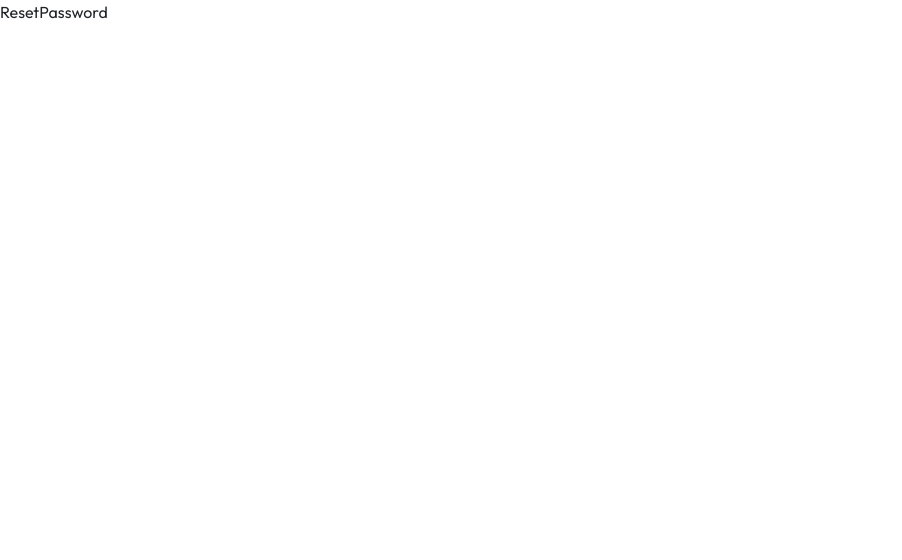
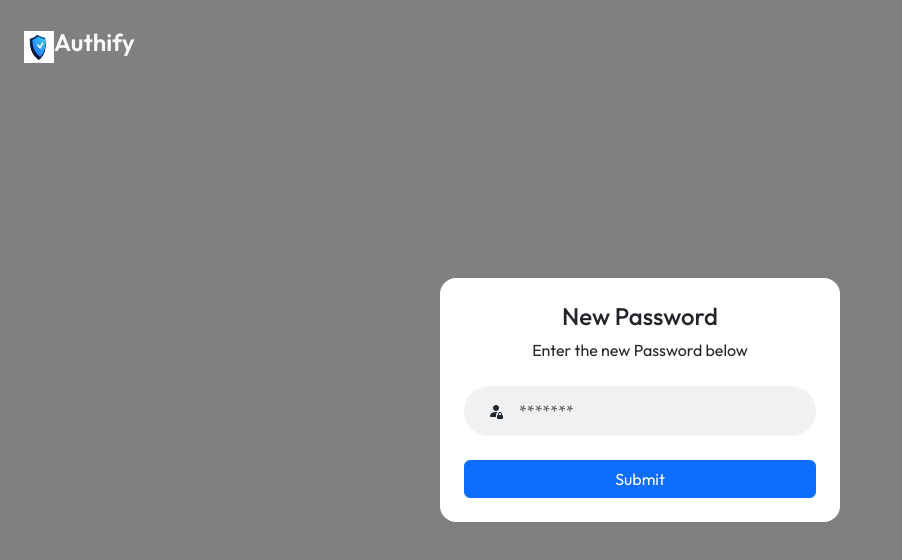
Before and after one commit to sukanya24-akuri/AuthifyFrontEnd, a React (Vite) app in the folder authify/: page /reset-password in a window 1280 px wide. Shown: the top 560 px of the page, without its empty margins (0-902 px from the left). Built offline with nearby package versions, Linux system fonts and the light colour scheme.

Commit message:
reset password UI changes done

```diff
--- a/authify/src/components/Menubar.jsx
+++ b/authify/src/components/Menubar.jsx
@@ -113,7 +113,7 @@ export const Menubar = () => {
           className="btn btn-outline-dark rounded-pill px-3"
           onClick={() => navigate("/login")}
         >
-          Login <i className="bi bi-arrow-right ms-3"></i>
+          Log in <i className="bi bi-arrow-right ms-3"></i>
         </div>
       )}
     </nav>
--- a/authify/src/pages/EmailVerify.jsx
+++ b/authify/src/pages/EmailVerify.jsx
@@ -1,4 +1,4 @@
-import React, { useContext, useRef, useState } from "react";
+import React, { useContext, useEffect, useRef, useState } from "react";
 import { Link, useNavigate } from "react-router-dom";
 import { assets } from "../assets/assets.js";
 import { AppContext } from "../context/AppContext.jsx";
@@ -55,7 +55,13 @@ export const EmailVerify = () => {
     } finally {
       setLoading(false);
     }
-  };
+  }
+  useEffect(
+    ()=>{
+      userData &&
+      isLoggedIn && userData.isAccountVerified && navigate("/");
+    },[isLoggedIn,userData]
+  )
   return (
     <div
       className="email-verify-container d-flex align-items-center justify-content-center vh-100 position-relative"
--- a/authify/src/pages/ResetPassword.jsx
+++ b/authify/src/pages/ResetPassword.jsx
@@ -1,7 +1,146 @@
-import React from 'react'
+import React, { useContext, useRef, useState } from "react";
+import { assets } from "../assets/assets.js";
+import { Link, useNavigate } from "react-router-dom";
+import { AppContext } from "../context/AppContext";
+import axios from "axios";
 
 export const ResetPassword = () => {
+  const inputRef = useRef([]);
+  const navigate = useNavigate();
+  const [loading, setLoading] = useState(false);
+  const [email, setEmail] = useState("");
+  const [newPassword, setNewPassword] = useState("");
+  const [isEmailSent, setIsEmailSent] = useState(true);
+  const [otp, setOtp] = useState("");
+  const [isOtpSubmitted, setIsOtpSubmitted] = useState(true);
+  const { getUserData, isLoggedIn, userData, backEnd } = useContext(AppContext);
+  axios.defaults.withCredentials = true;
+  const handleChange = (e, index) => {
+    const value = e.target.value.replace(/\D/, "");
+    e.target.value = value;
+    if (value && index < 5) {
+      inputRef.current[index + 1].focus();
+    }
+  };
+  const handleKeyDown = (e, index) => {
+    if (e.key === "Backspace" && !e.target.value && index > 0) {
+      inputRef.current[index - 1].focus();
+    }
+  };
+  const handlePaste = (e) => {
+    e.preventDefault();
+    const paste = e.clipboardData.getData("text").slice(0, 6).split("");
+    paste.forEach((digit, i) => {
+      if (inputRef.current[i]) {
+        inputRef.current[i].value = digit;
+      }
+    });
+    const next = paste.length < 6 ? paste.length : 5;
+    inputRef.current[next].focus();
+  };
+
   return (
-    <div>ResetPassword</div>
-  )
-}
+    <div
+      className="d-flex align-items-center justify-content-center vh-100 position-relative"
+      style={{ border: "none", background: "gray" }}
+    >
+      <Link
+        to="/"
+        className="position-absolute top-0 start-0 p-4 align-items-center gap-2 text-decoration-none"
+      >
+        <img src={assets.logo} alt="logo" height={32} width={30} />
+        <span className="fs-4 fw-semibold text-light">Authify</span>
+      </Link>
+{/* email verify card */}
+      {!isEmailSent && (
+        <div
+          className="rounded-4 p-5 text-center bg-white "
+          style={{ width: "100%", maxWidth: "400px" }}
+        >
+          <h4 className="mb-2">Reset Password</h4>
+          <p className="mb-4">Enter your registered email address</p>
+          <form>
+            <div className="input-group mb-2 bg-secondary bg-opacity-10 rounded-pill">
+              <span className="input-group-text bg-transparent border-0 ps-4">
+                <i className="bi bi-envelope"></i>
+              </span>
+              <input
+                type="email"
+                className="form-control bg-transparent border-0  ps-1 pe-4 rounded-end"
+                placeholder="Enter your email"
+                style={{ height: "50px" }}
+                onChange={(e) => setEmail(e.target.value)}
+                value={email}
+                required
+              />
+            </div>
+            <button className="btn btn-primary w-10 py-2" type="submit">
+              Submit
+            </button>
+          </form>
+        </div>
+      )}
+      {/* opt  card*/}
+      {!isOtpSubmitted && isEmailSent && (
+        <div
+          className="p-5 rounded-4 shadow bg-white"
+          style={{ width: "350px" }}
+        >
+          <h4 className="text-center mb-2 fw-bold">Email verify Otp</h4>
+          <p className="text-center text-dark-50 mb-4">
+            Enter the 6-digit code sent to your email
+          </p>
+          <div className="d-flex justify-content-between gap-1 mb-4 text-white-70 ">
+            {[...Array(6)].map((_, i) => (
+              <input
+                key={i}
+                type="text"
+                maxLength={1}
+                className="form-control text-center fs-4 otp-input"
+                ref={(element) => (inputRef.current[i] = element)}
+                onChange={(e) => handleChange(e, i)}
+                onKeyDown={(e) => handleKeyDown(e, i)}
+                onPaste={handlePaste}
+              />
+            ))}
+          </div>
+          <button
+            className="btn btn-primary w-100 fw-semibold"
+            disabled={loading}
+          >
+            {loading ? "verifying" : "verify email"}
+          </button>
+        </div>
+      )}
+      {/* new password form */}
+      {isOtpSubmitted && isEmailSent && (
+        <div
+          className="rounded-4 p-4 text-center bg-white"
+          style={{ width: "100%", maxWidth: "400px" }}
+        >
+          <h4>New Password</h4>
+          <p className="mb-4">Enter the new Password below</p>
+          <form>
+            <div className="input-group mb-4 bg-secondary bg-opacity-10 rounded-pill">
+              <span className="input-group-text bg-transparent border-0 ps-4">
+                <i className="bi bi-person-fill-lock"></i>
+              </span>
+              <input
+                type="password"
+                className="form-control bg-transparent border-0 ps-1 pe-4 rounded-end"
+                placeholder="*******"
+                style={{ height: "50px" }}
+                onChange={(e) => setNewPassword(e.target.value)}
+                value={newPassword}
+                required
+              />
+            </div>
+            <button type="submit" className="btn btn-primary w-100">
+              Submit
+            </button>
+          </form>
+        </div>
+      )}
+    </div>
+  );
+};
```
